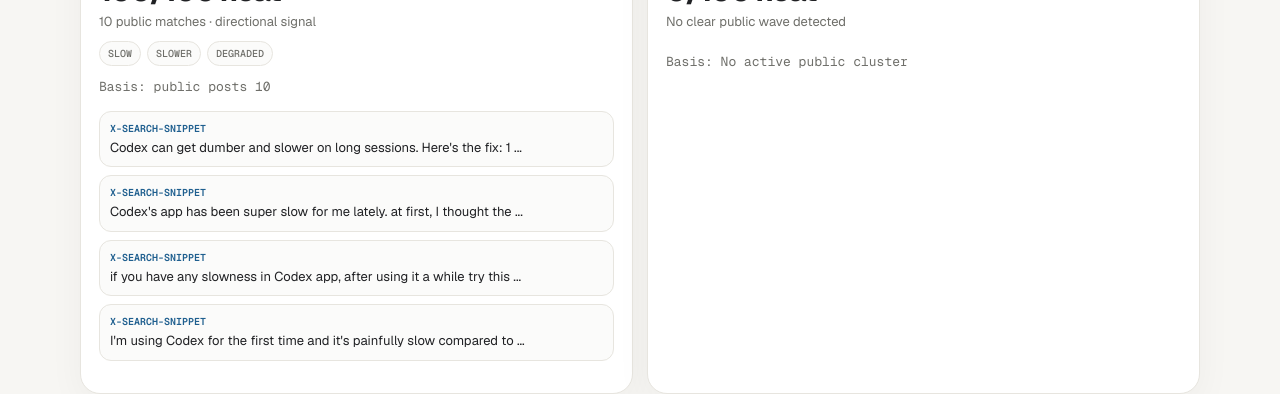
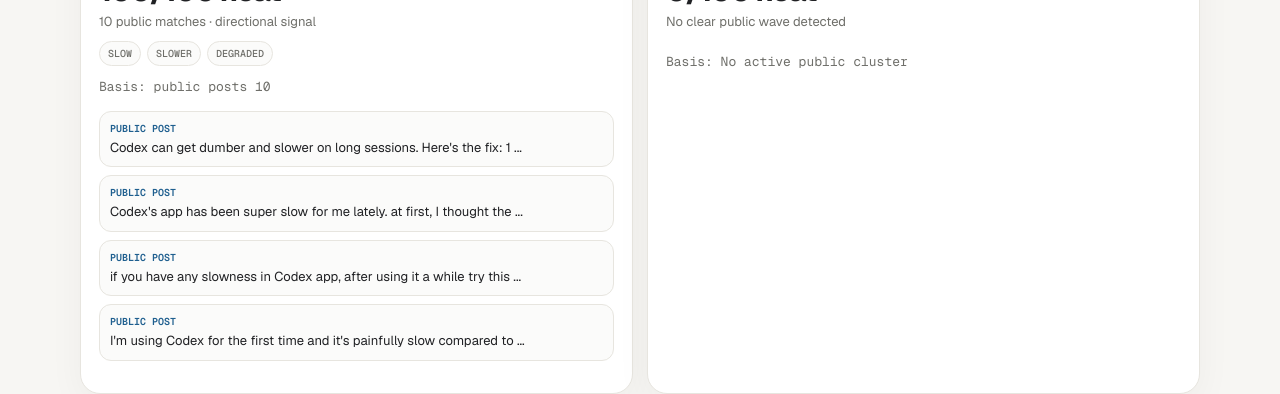
Before and after one commit to ozansozuozgit/reset-watch, a React (Vite) app: page / in a window 1280 px wide. Shown: the part 1840-2234 px from the top of the page. Built offline with nearby package versions, Linux system fonts and the light colour scheme.

Commit message:
Hide raw community source labels

```diff
--- a/src/App.tsx
+++ b/src/App.tsx
@@ -46,6 +46,16 @@ function communityBasis(volume: number, heat: number) {
   if (volume > 0) return `${volume} public matches · directional signal`
   if (heat >= 58) return 'Elevated chatter · verified signal'
   return 'No clear public wave detected'
+}
+
+function exampleSourceLabel(source: string) {
+  const labels: Record<string, string> = {
+    hn: 'Forum mention',
+    'x-search-snippet': 'Public post',
+    'reddit-search-snippet': 'Community thread',
+    'bluesky-search-snippet': 'Social post',
+  }
+  return labels[source] ?? 'Public mention'
 }
 
 const reportUrl = 'https://github.com/ozansozuozgit/reset-watch/issues/new?title=Codex%20feels%20degraded&body=What%20changed%3F%0A-%20%5B%20%5D%20Slow%0A-%20%5B%20%5D%20Errors%0A-%20%5B%20%5D%20Rate%20limit%20drained%20too%20fast%0A-%20%5B%20%5D%20Reset%20did%20not%20happen%0A-%20%5B%20%5D%20Model%20quality%20feels%20worse%0A%0APlan%2Fsurface%3A%0ATime%20and%20timezone%3A%0AAnything%20public%20to%20link%3A'
@@ -225,7 +235,7 @@ function App() {
                 <div className="examples">
                   {topic.examples.slice(0, 4).map((example) => (
                     <a href={example.url} target="_blank" rel="noreferrer" key={`${example.source}-${example.title}`}>
-                      <small>{example.source}</small>
+                      <small>{exampleSourceLabel(example.source)}</small>
                       <span>{example.title}</span>
                     </a>
                   ))}
```
